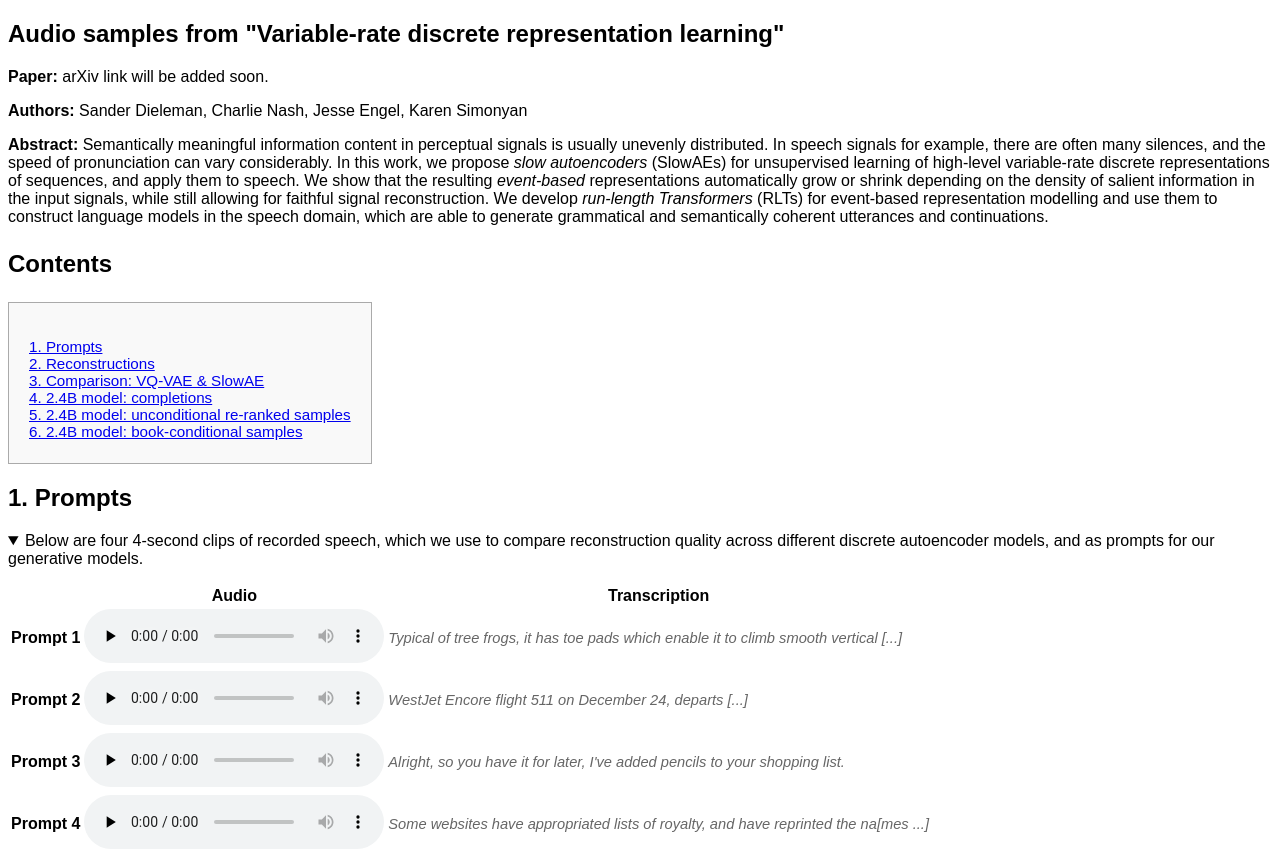
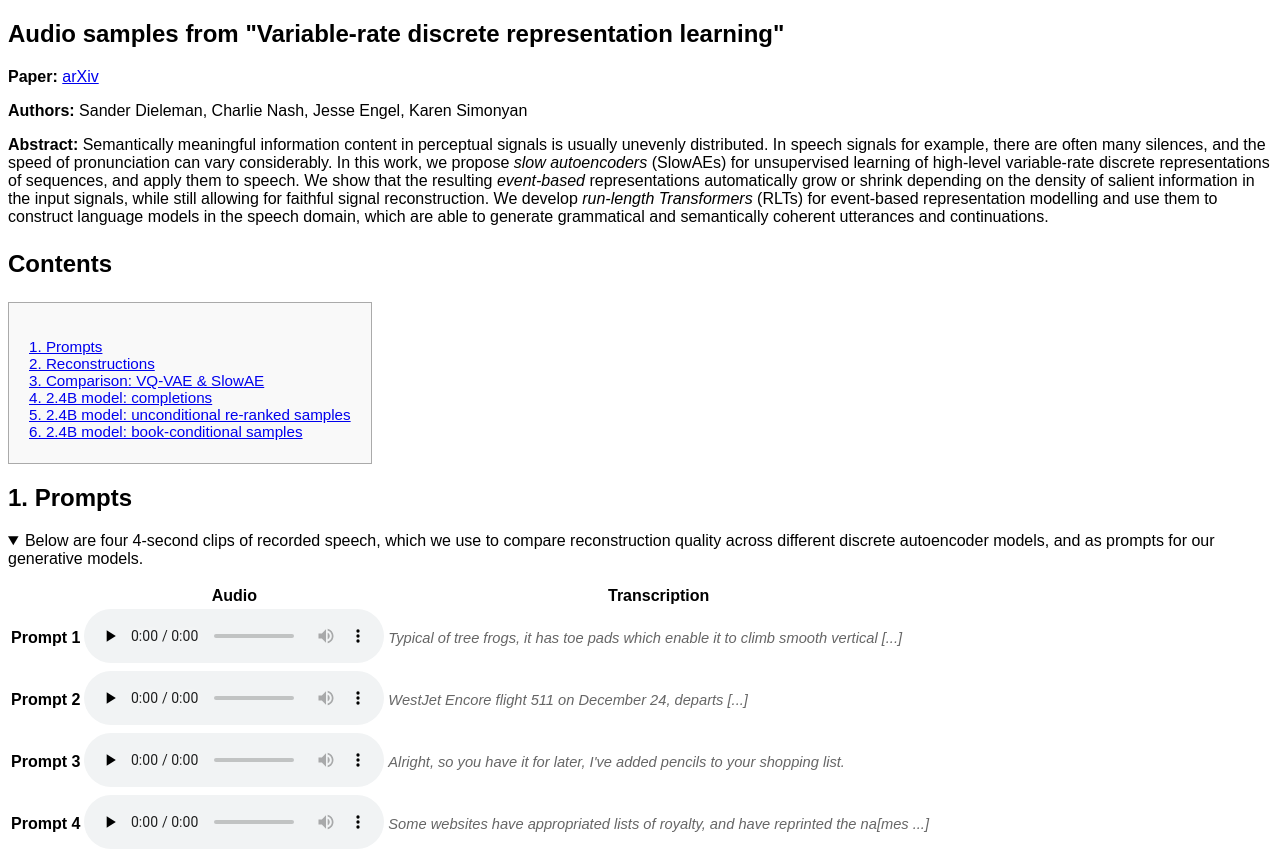
Before and after one commit to vdrl/vdrl.github.io, a plain HTML site: page index.html in a window 1280 px wide. Shown: the top 859 px of the page. Drawn offline with Linux system fonts and the light colour scheme.

Commit message:
Add arXiv link

```diff
--- a/index.html
+++ b/index.html
@@ -168,7 +168,7 @@ details {
         <h1>Audio samples from "Variable-rate discrete representation learning"</h1>
       </header>
     </article>
-    <div><p><b>Paper:</b> arXiv link will be added soon.</p></div>
+    <div><p><b>Paper:</b> <a href="https://arxiv.org/abs/2103.06089">arXiv</a></p></div>
     <div><p><b>Authors:</b> Sander Dieleman, Charlie Nash, Jesse Engel, Karen Simonyan</p></div>
     <div><p><b>Abstract:</b> Semantically meaningful information content in perceptual signals is usually unevenly distributed. In speech signals for example, there are often many silences, and the speed of pronunciation can vary considerably. In this work, we propose <em>slow autoencoders</em> (SlowAEs) for unsupervised learning of high-level variable-rate discrete representations of sequences, and apply them to speech. We show that the resulting <em>event-based</em> representations automatically grow or shrink depending on the density of salient information in the input signals, while still allowing for faithful signal reconstruction. We develop <em>run-length Transformers</em> (RLTs) for event-based representation modelling and use them to construct language models in the speech domain, which are able to generate grammatical and semantically coherent utterances and continuations.</p></div>
 
```
